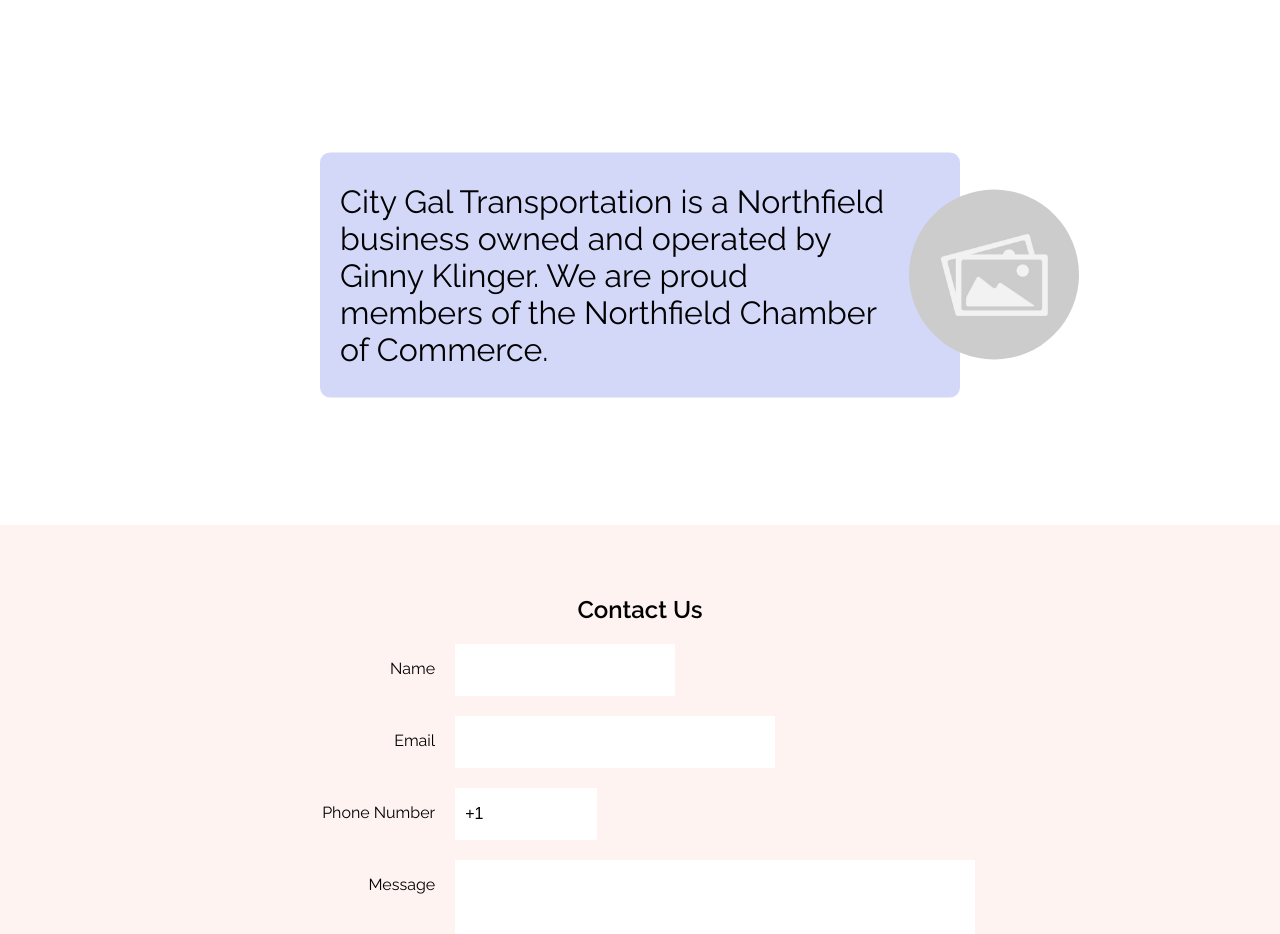
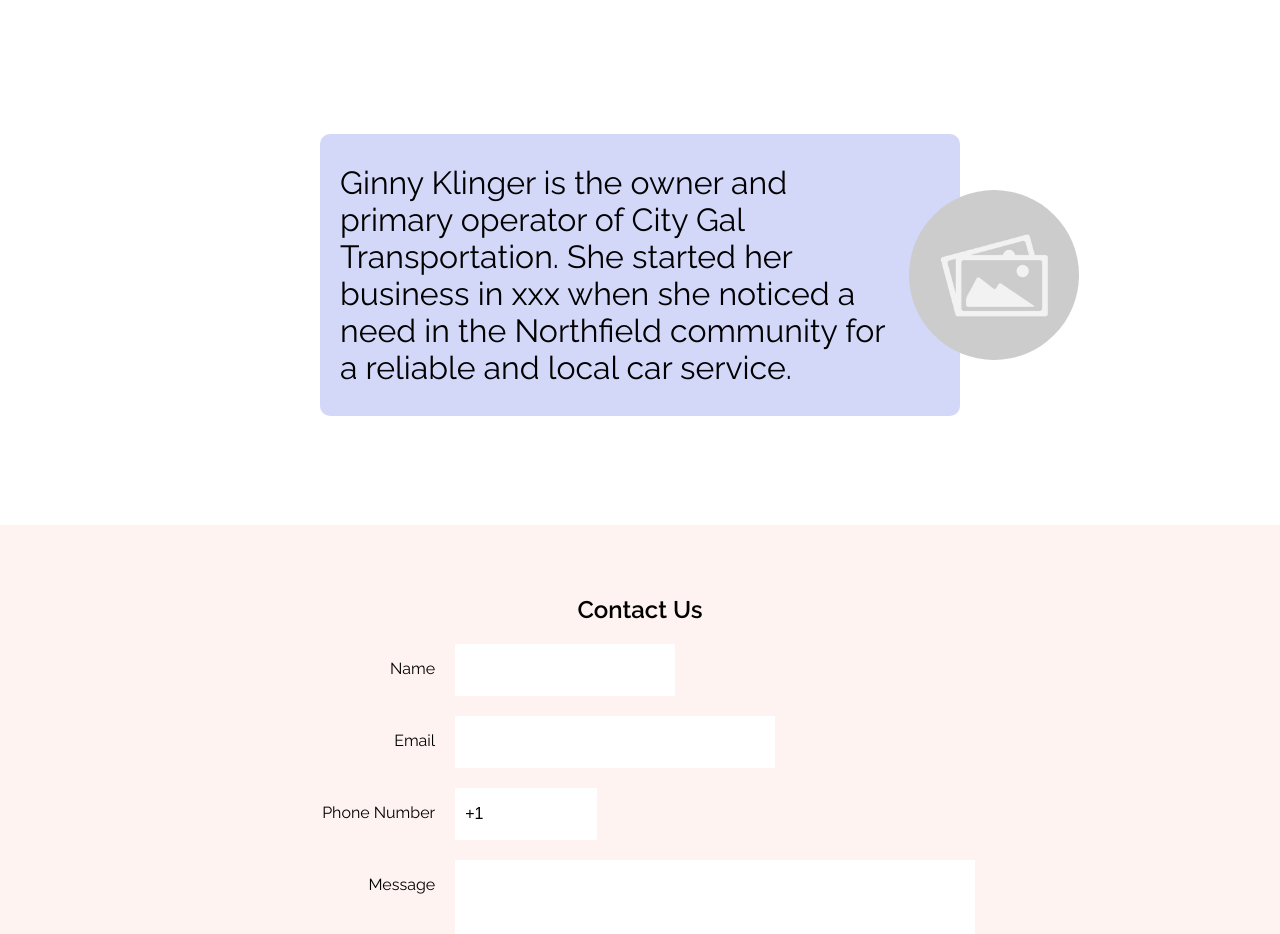
Before and after one commit to jjc914/city-gal-transportation, a plain HTML site: page index.html in a window 1280 px wide. Shown: the part 1500-2434 px from the top of the page. Drawn offline with Linux system fonts and the light colour scheme.

Commit message:
Update index.html

```diff
--- a/index.html
+++ b/index.html
@@ -110,7 +110,7 @@
           <img src="res/img/placeholder.jpeg" style="height: 200px" />
         </div>
         <div class="info">
-          City Gal Transportation is a Northfield business owned and operated by Ginny Klinger. We are proud members of the Northfield Chamber of Commerce.
+          Ginny Klinger is the owner and primary operator of City Gal Transportation. She started her business in xxx when she noticed a need in the Northfield community for a reliable and local car service.
         </div>
       </div>
     </section>
```
